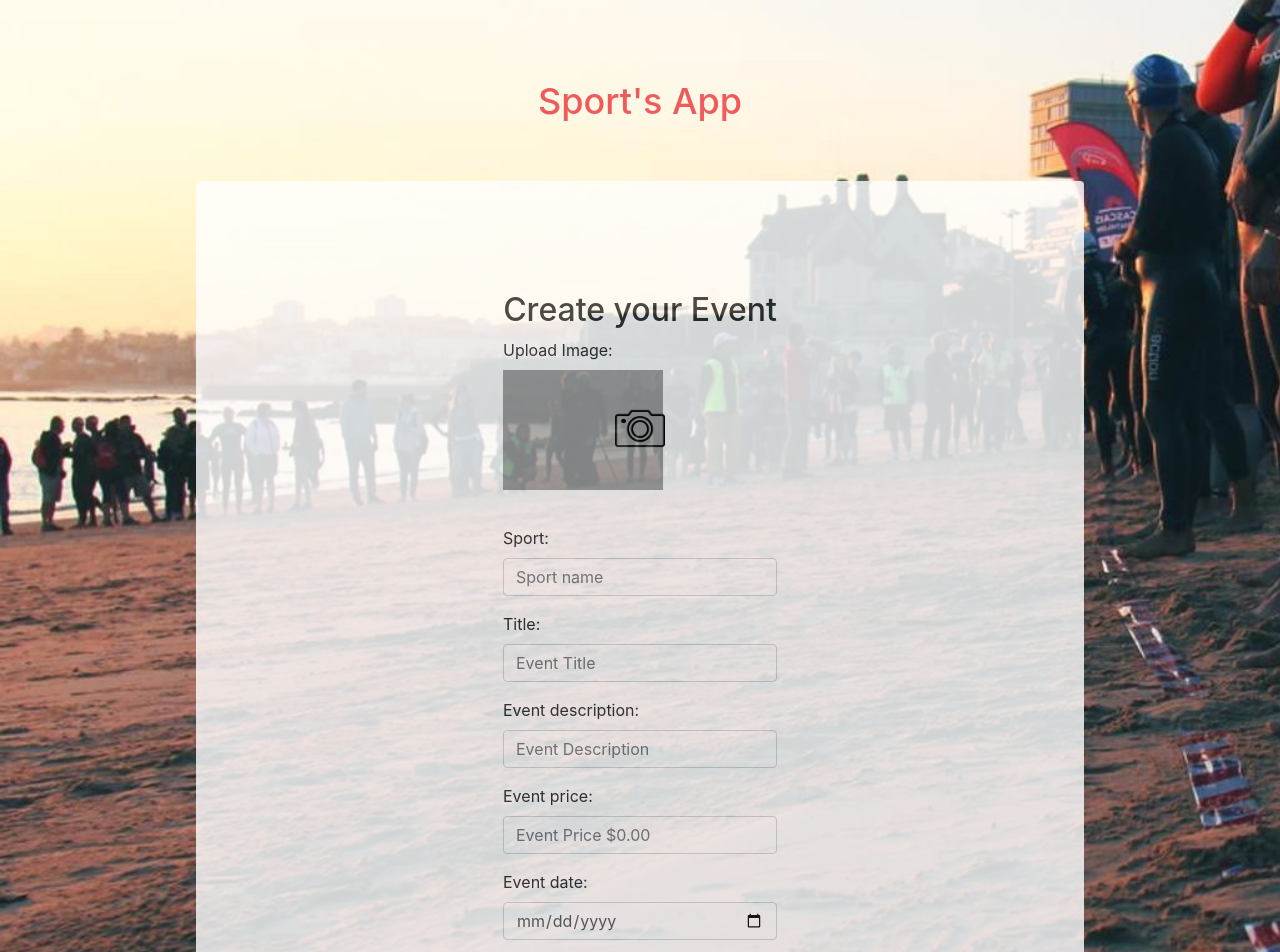
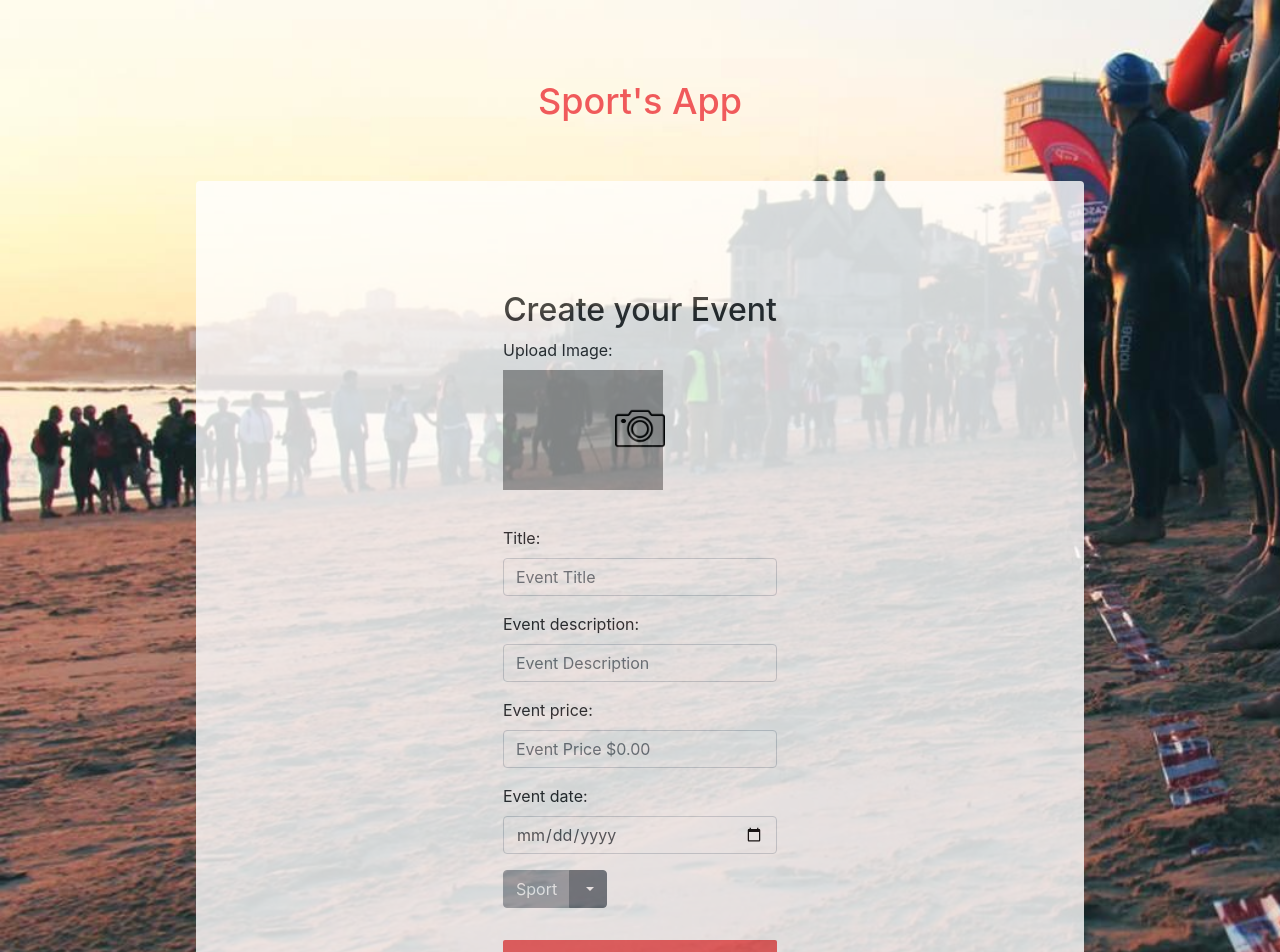
Before and after one commit to zato91/FitnessClub, a React (Create React App) app in the folder frontend/: page /events in a window 1280 px wide. Shown: the top 952 px of the page. Built offline with nearby package versions, Linux system fonts and the light colour scheme; grey boxes are pictures that could not be loaded.

Commit message:
dropdown button for sports in  eventsPage

```diff
--- a/frontend/src/pages/EventsPage/index.js
+++ b/frontend/src/pages/EventsPage/index.js
@@ -1,6 +1,6 @@
 import React, { useState, useMemo } from 'react';
 import api from '../../services/api';
-import { Container, Button, Form, FormGroup, Input, Label, Alert } from 'reactstrap';
+import { Alert, Container, Button, Form, FormGroup, Input, Label, DropdownItem, DropdownMenu, DropdownToggle, ButtonDropdown } from 'reactstrap';
 import cameraIcon from '../../assets/camera.png'
 import "./events.css";
 
@@ -9,10 +9,13 @@ export default function EventsPage({ history }) {
     const [description, setDescription] = useState('')
     const [price, setPrice] = useState('')
     const [thumbnail, setThumbnail] = useState(null)
-    const [sport, setSport] = useState('')
+    const [sport, setSport] = useState('Sport')
     const [date, setDate] = useState('')
     const [error, setError] = useState(false)
     const [success, setSuccess] = useState(false)
+    const [dropdownOpen, setOpen] = useState(false);
+
+    const toggle = () => setOpen(!dropdownOpen);
 
     const preview = useMemo(() => {
         return thumbnail ? URL.createObjectURL(thumbnail) : null;
@@ -36,7 +39,7 @@ export default function EventsPage({ history }) {
             if (title !== "" &&
                 description !== "" &&
                 price !== "" &&
-                sport !== "" &&
+                sport !== "Sport" &&
                 date !== "" &&
                 thumbnail !== null
             ) {
@@ -53,10 +56,11 @@ export default function EventsPage({ history }) {
             }
         } catch (error) {
             Promise.reject(error);
-            console.log(error);
+
         }
     }
 
+    const sportEventHandler = (sport) => setSport(sport);
 
     return (
         <Container>
@@ -69,10 +73,6 @@ export default function EventsPage({ history }) {
                             <Input type="file" onChange={evt => setThumbnail(evt.target.files[0])} />
                             <img src={cameraIcon} style={{ maxWidth: "50px" }} alt="upload icon" />
                         </Label>
-                    </FormGroup>
-                    <FormGroup>
-                        <Label>Sport: </Label>
-                        <Input id="sport" type="text" value={sport} placeholder={'Sport name'} onChange={(evt) => setSport(evt.target.value)} />
                     </FormGroup>
                     <FormGroup>
                         <Label>Title: </Label>
@@ -90,12 +90,23 @@ export default function EventsPage({ history }) {
                         <Label>Event date: </Label>
                         <Input id="date" type="date" value={date}  onChange={(evt) => setDate(evt.target.value)} />
                     </FormGroup>
+                    <FormGroup>
+                        <ButtonDropdown isOpen={dropdownOpen} toggle={toggle}>
+                            <Button id="caret" value={sport} disabled>{sport}</Button>
+                            <DropdownToggle caret />
+                            <DropdownMenu>
+                                <DropdownItem onClick={() => sportEventHandler('running')}>running</DropdownItem>
+                                <DropdownItem onClick={() => sportEventHandler('cycling')}>cycling</DropdownItem>
+                                <DropdownItem onClick={() => sportEventHandler('swimming')}>swimming</DropdownItem>
+                            </DropdownMenu>
+                        </ButtonDropdown>
+                    </FormGroup>
                 </div>
                 <FormGroup>
                     <Button className="submit-btn">Submit</Button>
                 </FormGroup>
                 <FormGroup>
-                    <Button className="secondary-btn" onClick={() => history.push("/dashboard")}>
+                    <Button className="secondary-btn" onClick={() => history.push("/")}>
                         Dashboard
                     </Button>
                 </FormGroup>
--- a/frontend/src/pages/Login/index.js
+++ b/frontend/src/pages/Login/index.js
@@ -16,7 +16,7 @@ export default function Login({ history }) {
         try {
             if (userId) {
                 localStorage.setItem('user', userId)
-                history.push('/dashboard')
+                history.push('/')
             } else {
                 const { message } = response.data
                 setError(true)
```
